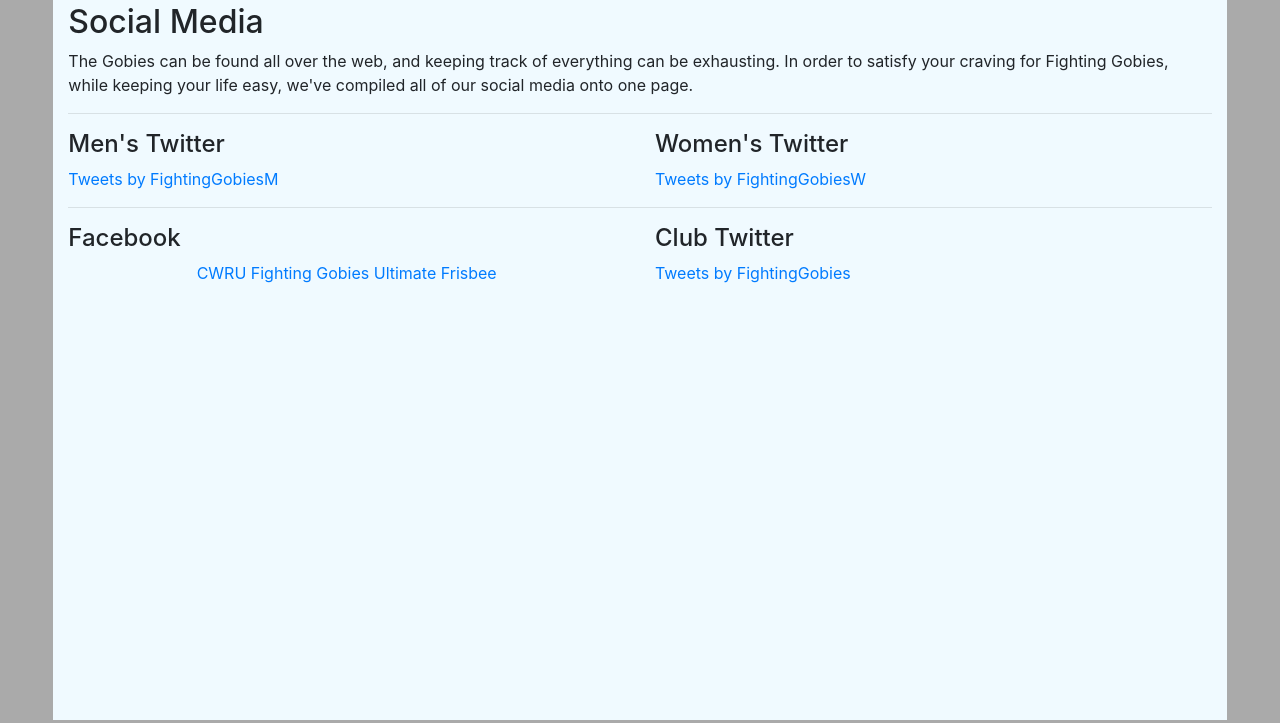
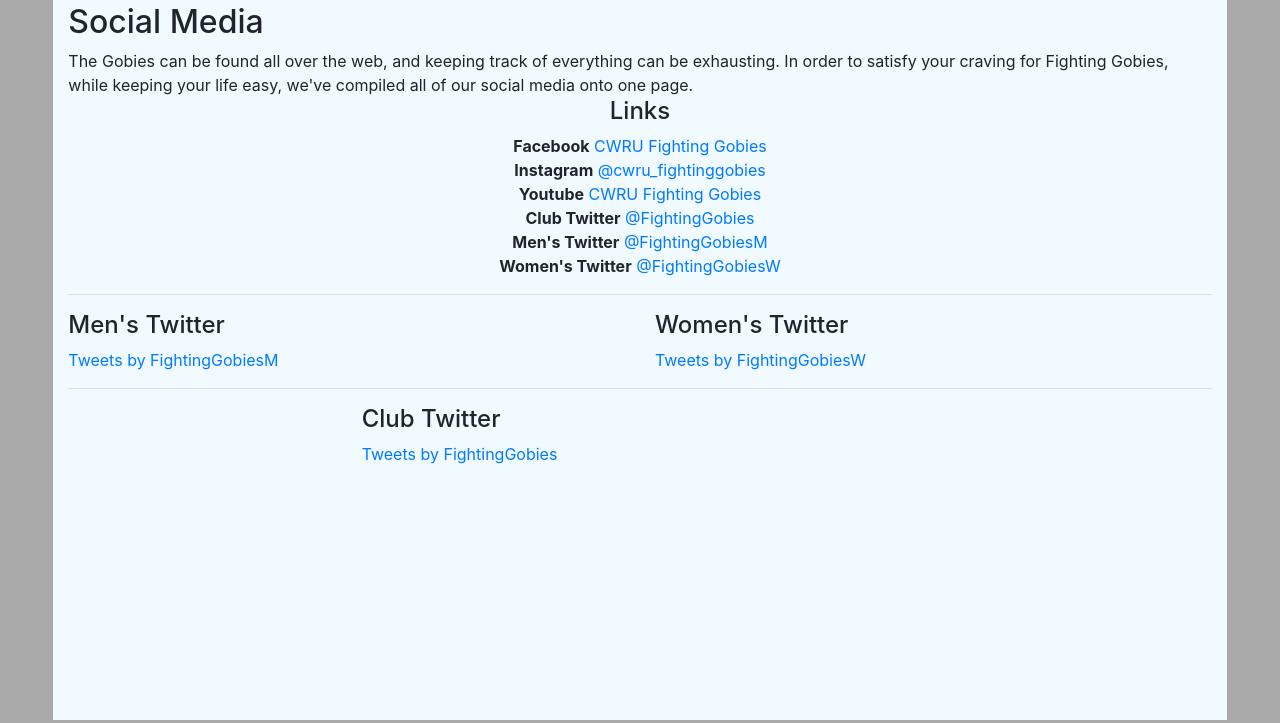
Before and after one commit to ems236/GobieSite, a Flask app: page /social in a window 1280 px wide. Shown: the part 77-800 px from the top of the page. Run offline with Flask 2, Linux system fonts and the light colour scheme; data that the repository does not hold is empty; some libraries are stand-ins or nearby versions.

Commit message:
updated embedded media

```diff
--- a/app/templates/home.html
+++ b/app/templates/home.html
@@ -14,11 +14,13 @@
 	<div class="row justify-content-center">
 		<div class="col-lg-6 col-12 col-centered">
 			<h5>Women's Highlights</h5>
-			<iframe title="YouTube video player" class="youtube-player" type="text/html" src="https://www.youtube.com/embed/CerWQruizAc?rel=0&amp;wmode=opaque" frameborder="0" allowFullScreen="true" width="480" height="270"></iframe>
+			<iframe title="YouTube video player" class="youtube-player" type="text/html" src="https://www.youtube.com/embed/CerWQruizAc?rel=0&amp;wmode=opaque" frameborder="0" allowFullScreen="true">
+			</iframe>
 		</div>
 		<div class="col-lg-6 col-12 col-centered">
 			<h5>Men's Highlights</h5>
-			<iframe title="YouTube video player" class="youtube-player" type="text/html" src="https://www.youtube.com/embed/8pa0YgrYzE0?rel=0&amp;wmode=opaque" frameborder="0" allowFullScreen="true" width="480" height="270"></iframe>
+			<iframe title="YouTube video player" class="youtube-player" type="text/html" src="https://www.youtube.com/embed/8pa0YgrYzE0?rel=0&amp;wmode=opaque" frameborder="0" allowFullScreen="true">
+			</iframe>
 		</div>
 	</div>
 	<hr>
--- a/app/templates/social.html
+++ b/app/templates/social.html
@@ -9,8 +9,8 @@
 {%- endblock %}
 
 {% block content %}
-<div id="fb-root"></div>
-<script async defer crossorigin="anonymous" src="https://connect.facebook.net/en_US/sdk.js#xfbml=1&version=v4.0"></script>
+{#<div id="fb-root"></div>
+<script async defer crossorigin="anonymous" src="https://connect.facebook.net/en_US/sdk.js#xfbml=1&version=v4.0"></script>#}
 
 <div class="row">
 	<div class="col-12">
@@ -18,29 +18,64 @@
 		<span>The Gobies can be found all over the web, and keeping track of everything can be exhausting. In order to satisfy your craving for Fighting Gobies, while keeping your life easy, we've compiled all of our social media onto one page. </span>
 	</div>
 </div>
+<div class="row justify-content-center">
+	<div class="col-12 col-centered">
+		<h4>Links</h4>
+	</div>
+	<div class="w-100"></div>
+	<div class="col col-centered">
+		<strong>Facebook</strong>
+		<span><a href="https://www.facebook.com/GobyWarriors/">CWRU Fighting Gobies</a></span>
+	</div>
+	<div class="w-100"></div>
+	<div class="col col-centered">
+		<strong>Instagram</strong>
+		<span><a href="https://www.instagram.com/cwru_fightinggobies/?hl=en">@cwru_fightinggobies</a></span>
+	</div>
+	<div class="w-100"></div>
+	<div class="col col-centered">
+		<strong>Youtube</strong>
+		<span><a href="https://www.youtube.com/channel/UCytbNOFHFoZ6PYzGd5yqMZg">CWRU Fighting Gobies</a></span>
+	</div>
+	<div class="w-100"></div>
+	<div class="col col-centered">
+		<strong>Club Twitter</strong>
+		<span><a href="https://twitter.com/FightingGobies">@FightingGobies</a></span>
+	</div>
+	<div class="w-100"></div>
+	<div class="col col-centered">
+		<strong>Men's Twitter</strong>
+		<span><a href="https://twitter.com/fightinggobiesm?lang=en">@FightingGobiesM</a></span>
+	</div>
+	<div class="w-100"></div>
+	<div class="col col-centered">
+		<strong>Women's Twitter</strong>
+		<span><a href="https://twitter.com/FightingGobiesw">@FightingGobiesW</a></span>
+	</div>
+</div>
 <hr>
 <div class="row">
-	<div class="col-6">
+	<div class="col-12 col-md-6">
 		{# As far as I can tell you can't set this to a max height or anything.  Twitter scales the size really poorly on it's own, so just let it be big #}
 		<h4>Men's Twitter</h4>
 		<a class="twitter-timeline" data-height="700" href="https://twitter.com/FightingGobiesM?ref_src=twsrc%5Etfw">Tweets by FightingGobiesM</a>
 
 	</div>
-	<div class="col-6">
+	<div class="col-12 col-md-6">
 		<h4>Women's Twitter</h4>
 		<a class="twitter-timeline" data-height="700" href="https://twitter.com/FightingGobiesW?ref_src=twsrc%5Etfw">Tweets by FightingGobiesW</a>
 	</div>
 </div>
 <hr>
-<div class="row">
-	<div class="col-6 col-centered">
+<div class="row justify-content-center">
+	{# Embedding a facebook feed is bad and I don't think it's worth it
+	<div class="col-12 col-md-6 col-centered">
 		<h4 class="left">Facebook</h4>
 		<div class="fb-page" data-href="https://www.facebook.com/GobyWarriors/" data-tabs="timeline" data-height="700" data-small-header="false" data-adapt-container-width="true" data-hide-cover="false" data-show-facepile="false"><blockquote cite="https://www.facebook.com/GobyWarriors/" class="fb-xfbml-parse-ignore"><a href="https://www.facebook.com/GobyWarriors/">CWRU Fighting Gobies Ultimate Frisbee</a></blockquote></div>
-	</div>
-	<div class="col-6">
+	</div> #}
+	<div class="col-12 col-md-6">
 		<h4>Club Twitter</h4>
 		<a class="twitter-timeline" data-height="700" href="https://twitter.com/FightingGobies?ref_src=twsrc%5Etfw">Tweets by FightingGobies</a>
 	</div>
 </div>
-
 {% endblock %}
```
